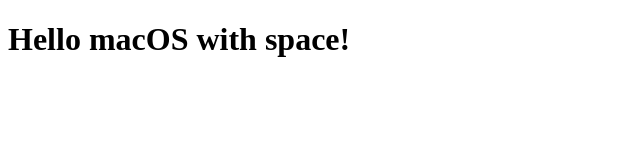
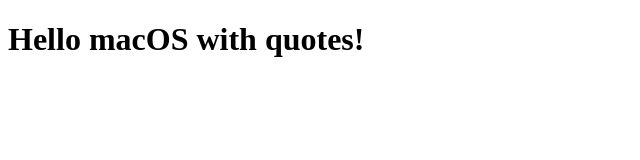
Before and after one commit to kylewlacy/test-gh-pages-macos, a plain HTML site: page "Source Dir"/index.html in a window 1280 px wide. Shown: the full height of the page, 0-640 px from the left. Drawn offline with Linux system fonts and the light colour scheme.

Commit message:
Move files to `"Source Dir"`

```diff
--- a/src/index.html
+++ b/"Source Dir"/index.html
@@ -5,6 +5,6 @@
     <title>Hello world</title>
   </head>
   <body>
-    <h1>Hello macOS with space!</h1>
+    <h1>Hello macOS with quotes!</h1>
   </body>
 </html>
```
Also changed, not shown: 1 other file.
